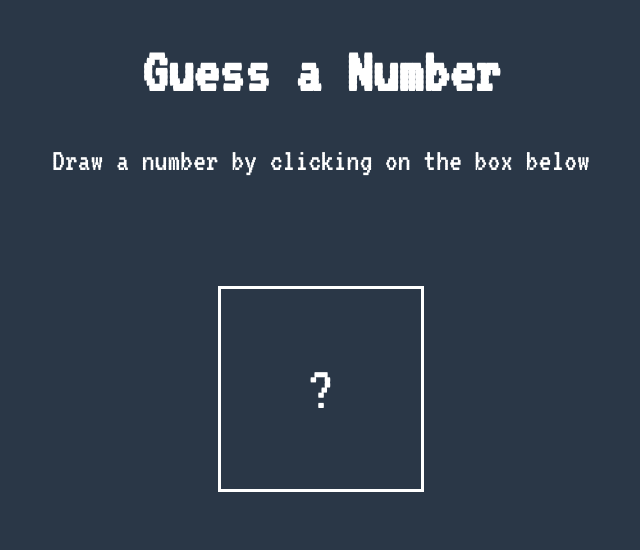
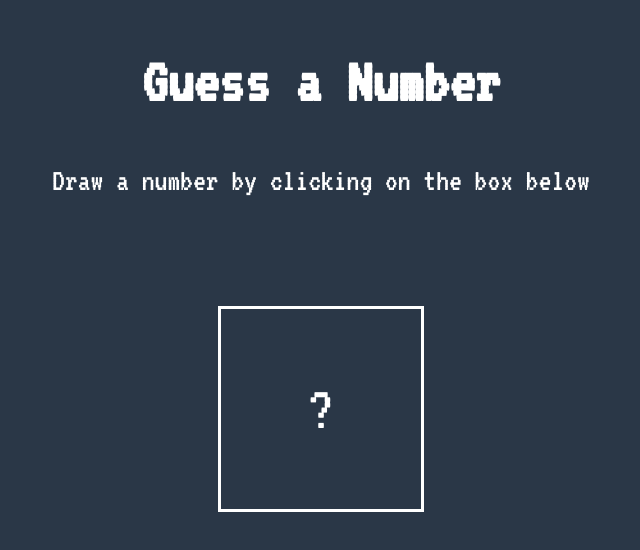
Before and after one commit to katmart93/guess-a-number, a React (Create React App) app: page / in a window 1536 px wide. Shown: the top 550 px of the page, without its empty margins (447-1087 px from the left). Built offline with nearby package versions, Linux system fonts and the light colour scheme.

Commit message:
App media styles updated

```diff
--- a/src/App.css
+++ b/src/App.css
@@ -84,7 +84,7 @@ input[type="number"]::-webkit-outer-spin-button {
 }
 
 /* laptop and desktop styles */
-@media screen and (min-width: 1023px) {
+@media screen and (min-width: 1024px) {
   body {
     font-size: 2rem;
   }
@@ -97,6 +97,12 @@ input[type="number"]::-webkit-outer-spin-button {
     display: flex;
     justify-content: space-around;
     padding: 80px 0;
+  }
+}
+
+@media screen and (min-width: 1440px) {
+  h1 {
+    padding: 50px 0;
   }
 }
 
```
